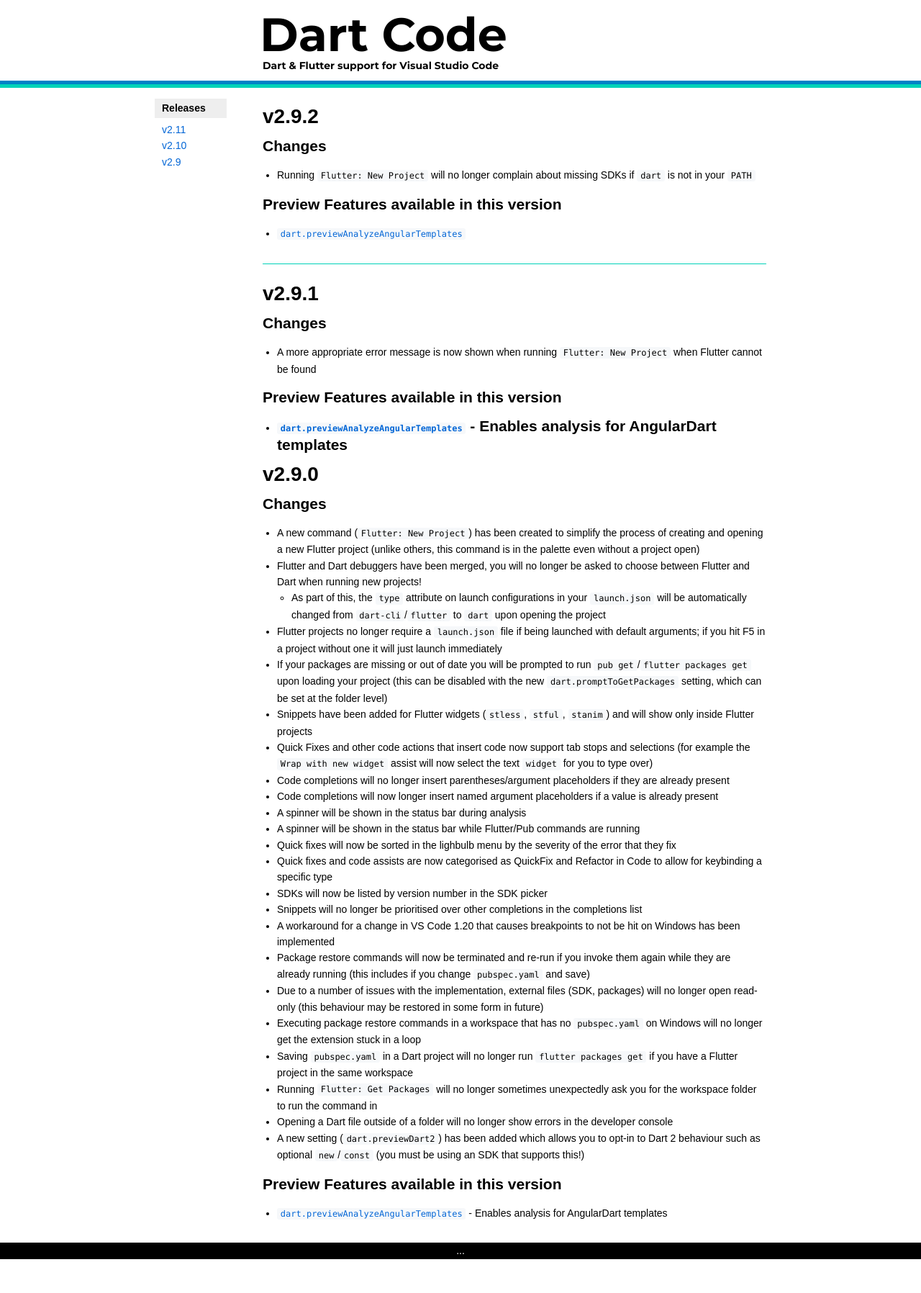
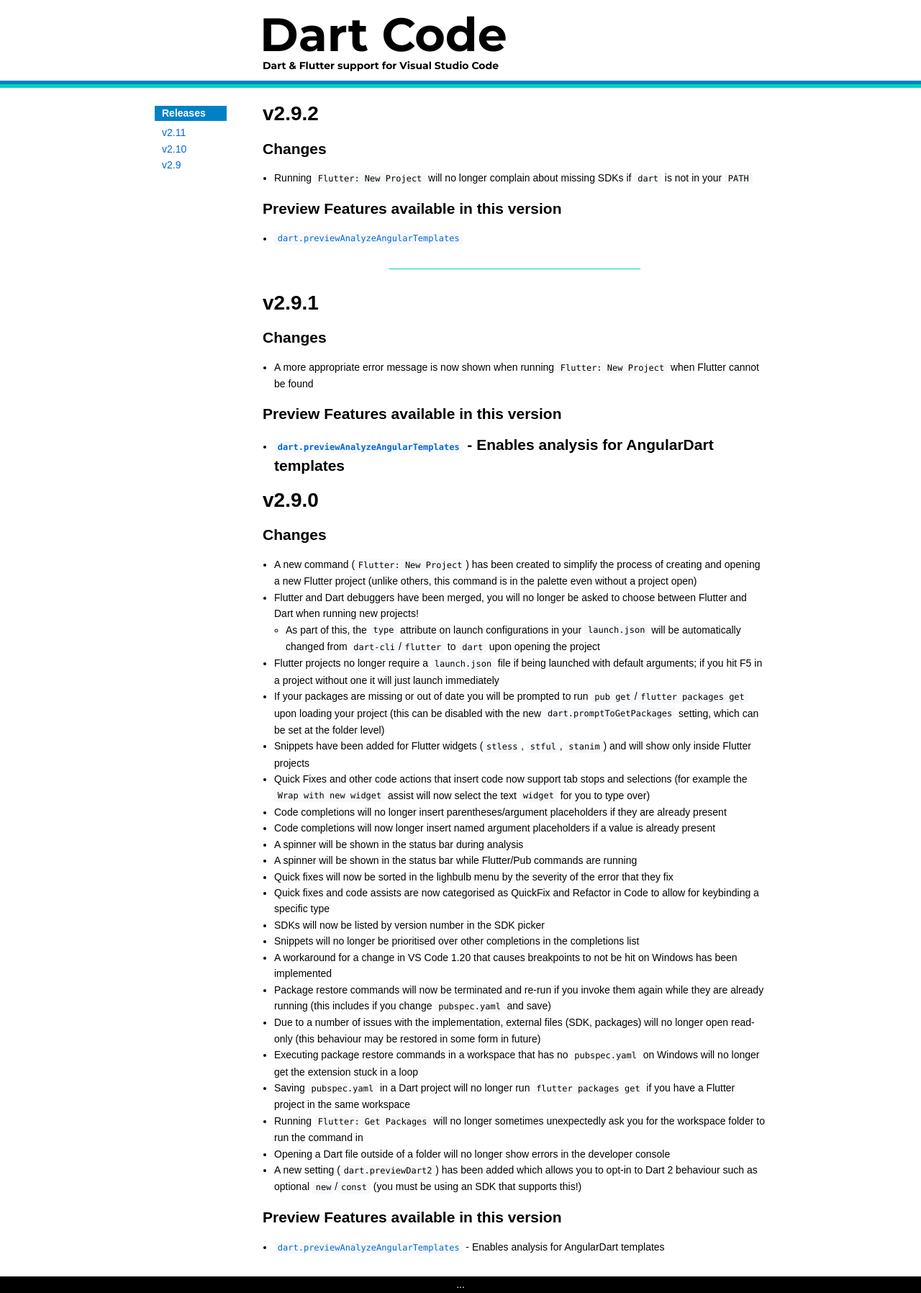
Before and after one commit to Dart-Code/Website, a Jekyll site: the page built from _releases/v2.9.md, in a window 1280 px wide. Shown: the whole page at 72% size. Built offline with Jekyll 4.4.1, drawn with Linux system fonts in a browser that asks for light colours; before the commit the page ends 1749 px from its top, so only the background shows below that.

Commit message:
Layout improvements for Desktop+Mobile

```diff
--- a/css/main.scss
+++ b/css/main.scss
@@ -27,6 +27,10 @@
 		"footer footer footer footer";
 }
 
+h1, h2, h3, h4, h5, h6 {
+	line-height: 1.2em;
+}
+
 p, pre {
 	margin: 20px 0;
 }
@@ -47,7 +51,6 @@
 .line {
 	grid-area: line;
 	border-bottom: 5px solid $dart-green-dark;
-	margin-bottom: 10px;
 
 	.inner {
 		border-bottom: 5px solid $dart-blue-dark;
@@ -56,17 +59,29 @@
 
 nav {
 	grid-area: nav;
+	margin-top: 20px;
 
 	h4 {
-		background-color: #eee;
+		background-color: $dart-blue-dark;
+		color: #fff;
 		padding: 2px 10px;
 		margin: 5px 0;
 	}
 
 	ul {
 		list-style-type: none;
-		padding-left: 10px;
 		margin: 0;
+		padding: 0;
+
+		a {
+			padding-left: 10px;
+			display: block;
+
+			&.current {
+				background-color: $dart-green-dark;
+				color: #fff;
+			}
+		}
 	}
 }
 
@@ -150,7 +165,7 @@
 	}
 
 	ul {
-		padding-left: 20px;
+		padding-left: 16px;
 	}
 }
 
@@ -171,7 +186,7 @@
 	background-color: $dart-green-dark;
 	border: 0;
 	height: 1px;
-	margin: 30px 0;
+	margin: 30px 25%;
 }
 
 a {
@@ -196,7 +211,15 @@
 			"footer";
 	}
 
+	header {
+		.title {
+			font-size: 45px;
+		}
+	}
+
 	nav {
+		margin-top: 0;
+
 		h4 {
 			padding: 2px 5px;
 		}
@@ -207,8 +230,13 @@
 
 			li {
 				display: inline-block;
-				padding-right: 5px;
+				padding: 0;
 				margin: 0;
+
+				a {
+					margin: 0;
+					padding: 0 5px;
+				}
 			}
 		}
 	}
```
